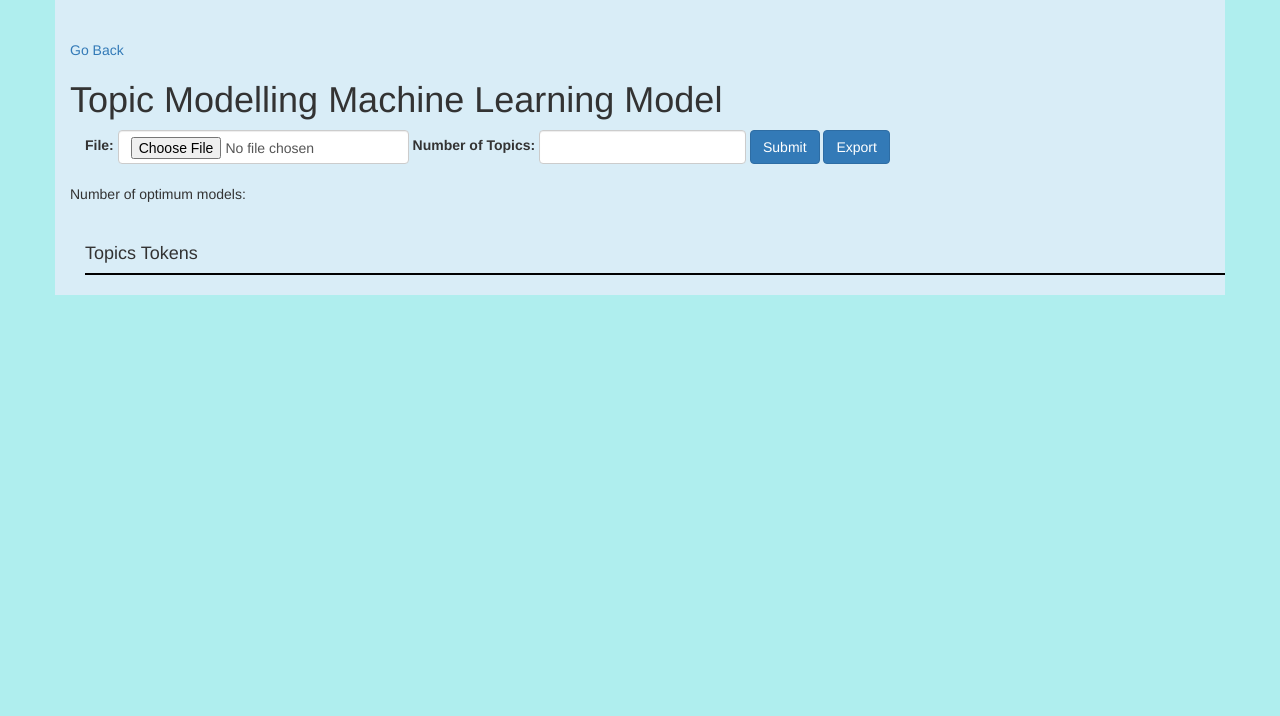
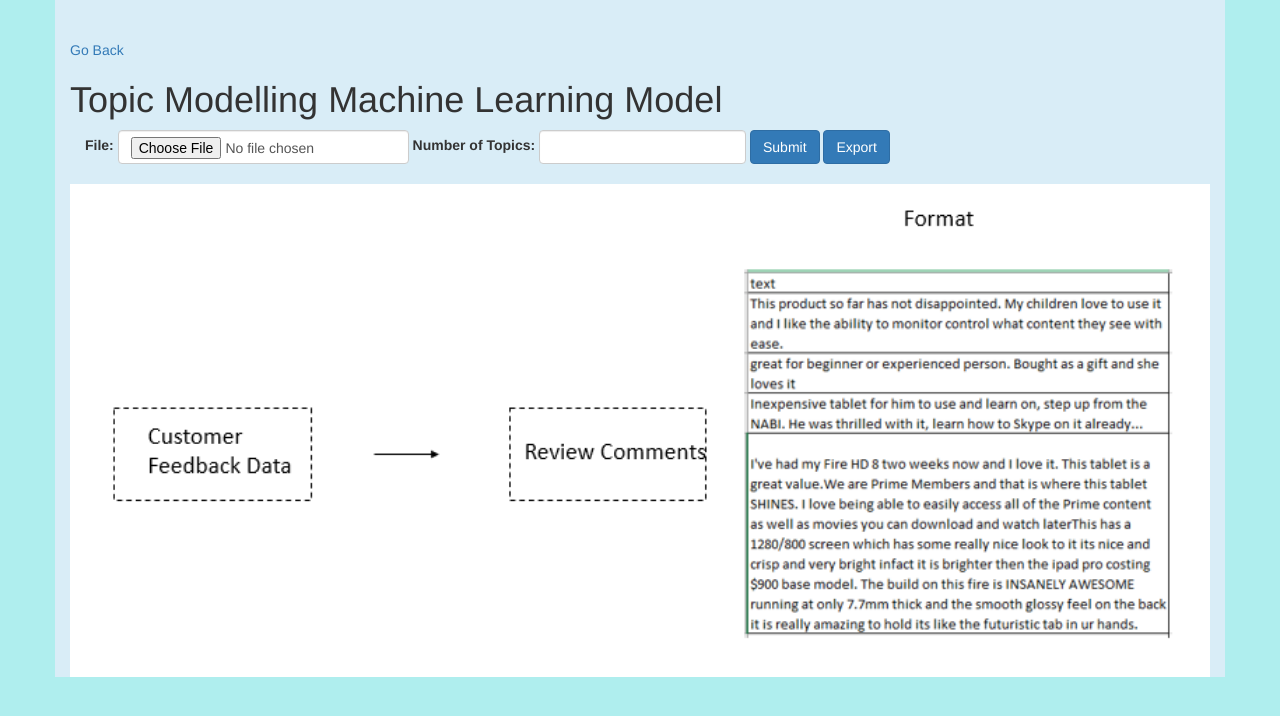
Before and after one commit to saipraneeth133/customerfeedback, a Flask app: page /uploader in a window 1280 px wide. Shown: the top 716 px of the page. Run offline with Flask 2, Linux system fonts and the light colour scheme; parts of the project's set-up code (start-up, migrations or seed data) failed here and were passed over; some libraries are stand-ins or nearby versions.

Commit message:
add tempalte

```diff
--- a/templates/pre_nps.html
+++ b/templates/pre_nps.html
@@ -55,6 +55,12 @@ div.a {
 <!--    </table>-->
 <!--  </div>-->
 
+<br>
+      <img src="nps_pic.png" alt="Format" width="100%"
+         height="80%">
+
 </div>
+
+
 </body>
 </html>
--- a/templates/pre_sentiment.html
+++ b/templates/pre_sentiment.html
@@ -56,6 +56,10 @@ div.a {
 <!--    </table>-->
 <!--  </div>-->
 
+      <br>
+      <img src="sentimenttopic_pic.png" alt="Format" width="100%"
+         height="80%">
+
 </div>
 </body>
 </html>
--- a/templates/pre_timeseries.html
+++ b/templates/pre_timeseries.html
@@ -56,6 +56,10 @@ div.a {
 <!--    </table>-->
 <!--  </div>-->
 
+<br>
+      <img src="timeseries_pic.png" alt="Format" width="100%"
+         height="80%">
+
 </div>
 </body>
 </html>
--- a/templates/ts.html
+++ b/templates/ts.html
@@ -42,19 +42,8 @@ div.a {
   </form>
   </div>
 <br>
-<p>Number of optimum models:</p>
-<br>
-  <div class="container">
-    <h4>Topics Tokens</h4>
-    <table class="table table-striped">
-    <div class="a">
-      {% for table in tables %}
-            {{titles[loop.index]}}
-            {{ table|safe }}
-            {% endfor %}
-    <div>
-  </table>
-  </div>
+      <img src="sentimenttopic_pic.png" alt="Format" width="100%"
+         height="80%">
 
 </div>
 </body>
```
Also changed, not shown: templates/nps_pic.PNG (added), templates/sentimenttopic_pic.PNG (added), templates/timeseries_pic.PNG (added).
